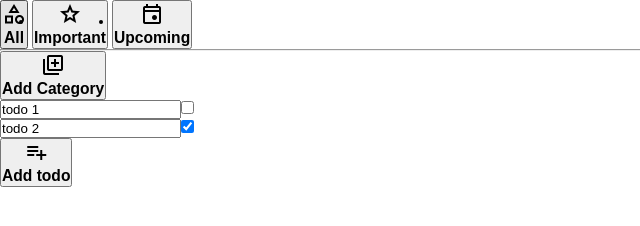
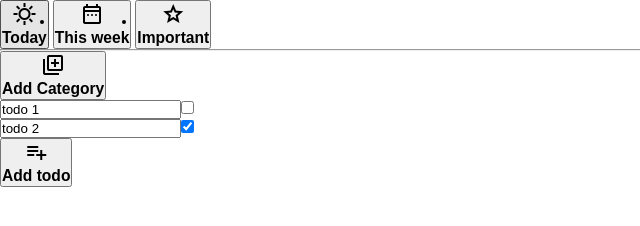
Before and after one commit to GabyAM/odin-todo-list, a plain HTML site: page index.html in a window 1280 px wide. Shown: the whole page, without its empty margins (0-640 px from the left). Drawn offline with nearby package versions, Linux system fonts and the light colour scheme.

Commit message:
updates html index
the categories are updated

```diff
--- a/index.html
+++ b/index.html
@@ -13,25 +13,25 @@
             <button data-category="today">
                 <li>
                     <span class="material-symbols-outlined">
-                        category
+                        clear_day
                     </span>
-                    <h3>All</h3>
+                    <h3>Today</h3>
                 </li>
             </button>
             <button data-category="week">
                 <li>
                     <span class="material-symbols-outlined">
-                        star
+                        date_range
                     </span>
-                    <h3>Important</h3>
+                    <h3>This week</h3>
                 </li>
             </button>
             <button data-category="important">
                 <li>
                     <span class="material-symbols-outlined">
-                        event
+                        star
                     </span>
-                    <h3>Upcoming</h3>
+                    <h3>Important</h3>
                 </li>
             </button>
         </ul>
```
